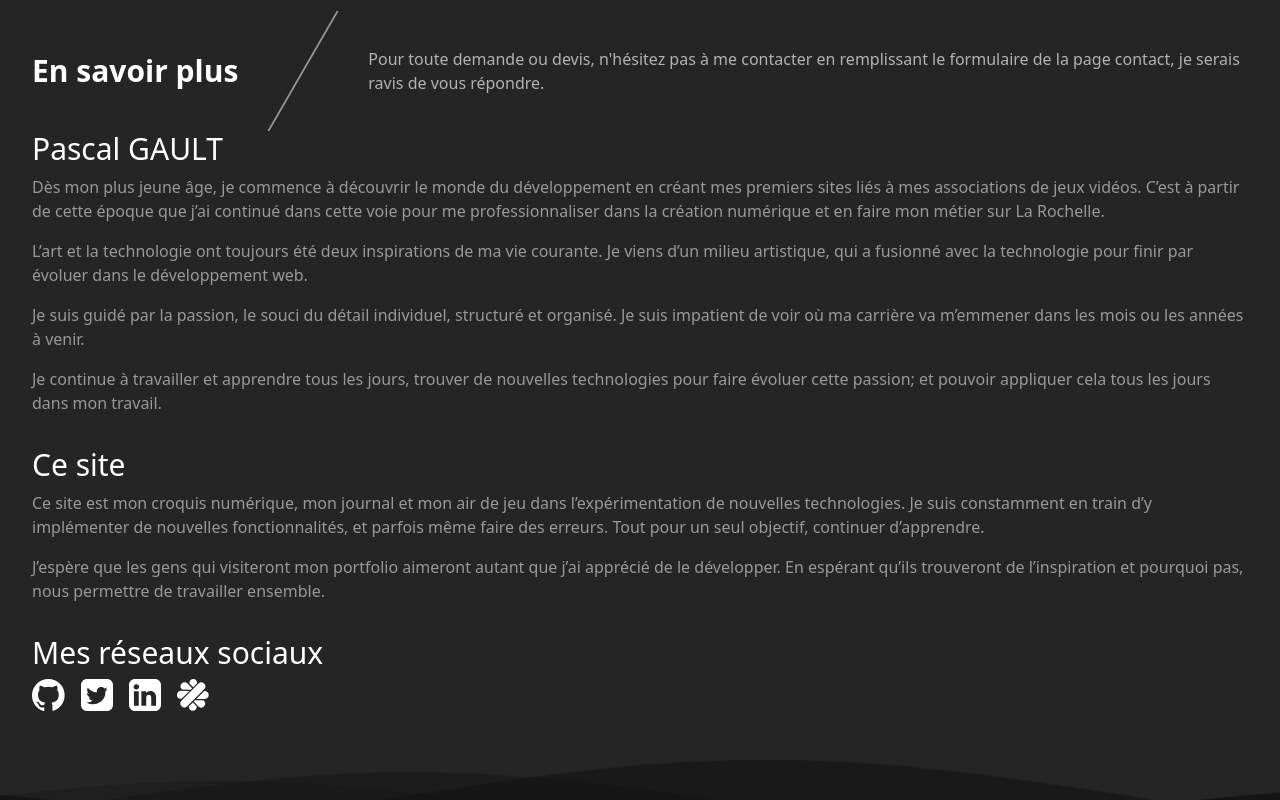
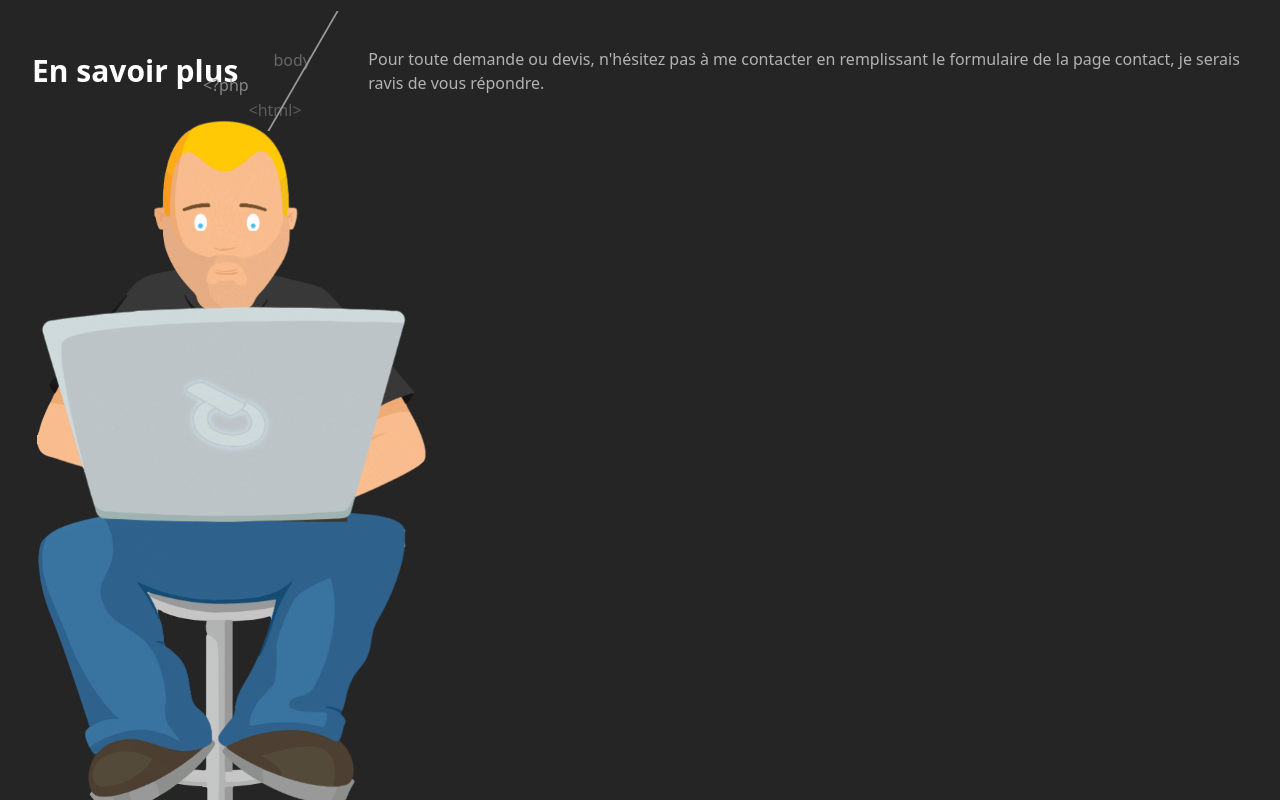
Before and after one commit to akiletour/inrage, a Next.js app: page /a-propos-de-moi in a window 1280 px wide. Shown: the part 2220-3020 px from the top of the page. Built offline with nearby package versions, Linux system fonts and the light colour scheme.

Commit message:
feat(about): import character component  #3

```diff
--- a/components/Character.tsx
+++ b/components/Character.tsx
@@ -1,3 +1,31 @@
+import style from './Character.module.css';
+
 export default function Character() {
-  return <div />;
+  return (
+    <div>
+      <div className={style.newcharacter404}>
+        <div className={style.words}>
+          <div className={style.word}>&lt;?php</div>
+          <div className={style.word}>&lt;div&gt;</div>
+        </div>
+        <div className={style.words}>
+          <div className={style['word-right']}>&lt;html&gt;</div>
+          <div className={style['word-right']}>body{}</div>
+        </div>
+        <div className={style.chair404}></div>
+        <div className={style.leftshoe404}></div>
+        <div className={style.rightshoe404}></div>
+        <div className={style.legs404}></div>
+        <div className={style.torso404}>
+          <div className={style.body404}></div>
+          <div className={style.leftarm404}></div>
+          <div className={style.rightarm404}></div>
+          <div className={style.head404}>
+            <div className={style.eyes404}></div>
+          </div>
+        </div>
+        <div className={style.laptop404}></div>
+      </div>
+    </div>
+  );
 }
--- a/pages/a-propos-de-moi.tsx
+++ b/pages/a-propos-de-moi.tsx
@@ -13,6 +13,7 @@ import ExpKamelab from '@image/experiences/kamelab.png';
 import ExpMegami from '@image/experiences/megami-productions.png';
 import ExpMoonscoop from '@image/experiences/moonscoop.png';
 import { RouteLink } from '@lib/route';
+import Character from '@component/Character';
 
 export default function AboutMe() {
   return (
@@ -120,6 +121,7 @@ export default function AboutMe() {
         />
 
         <div>
+          <Character />
           <div>
             <h3 className="text-white font-medium text-3xl mb-1">
               Pascal GAULT
```
